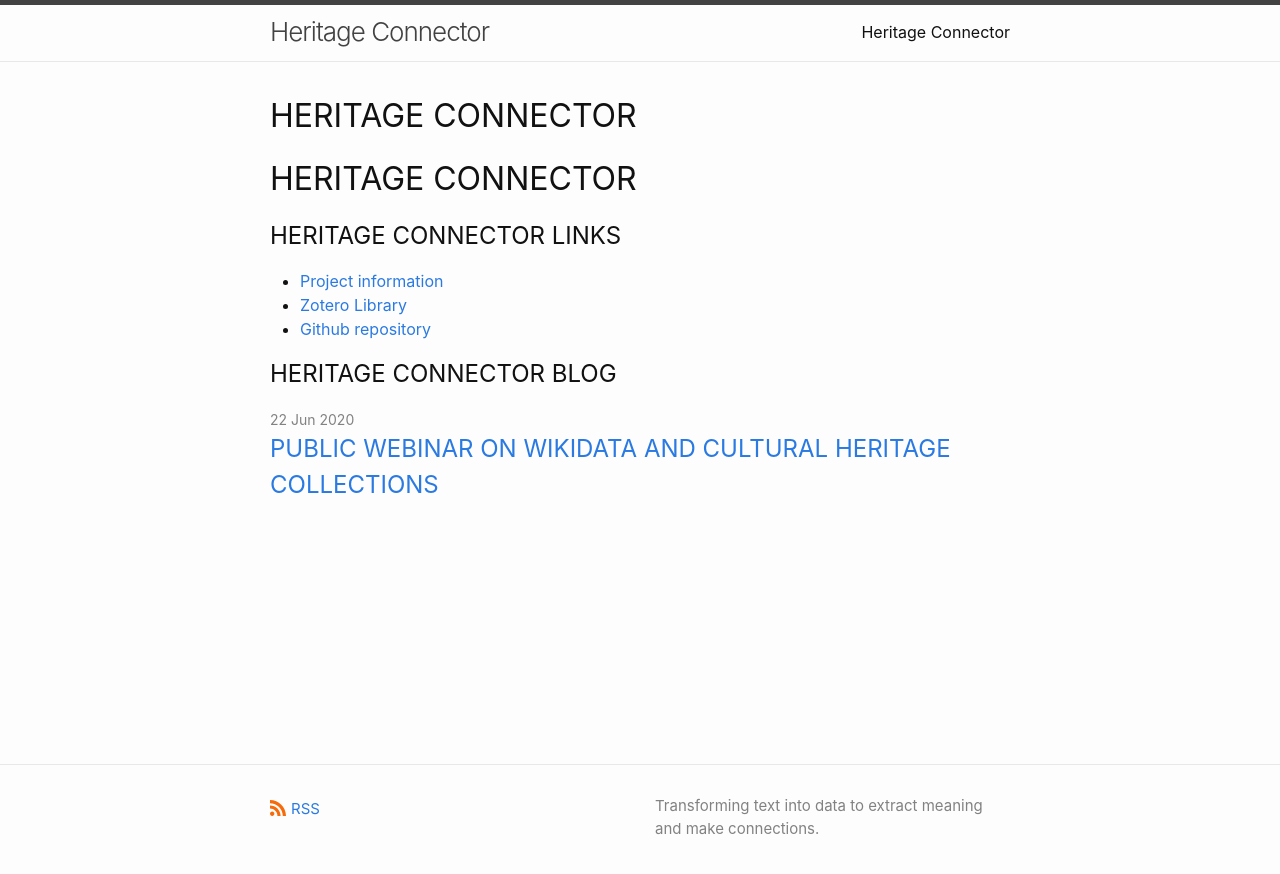
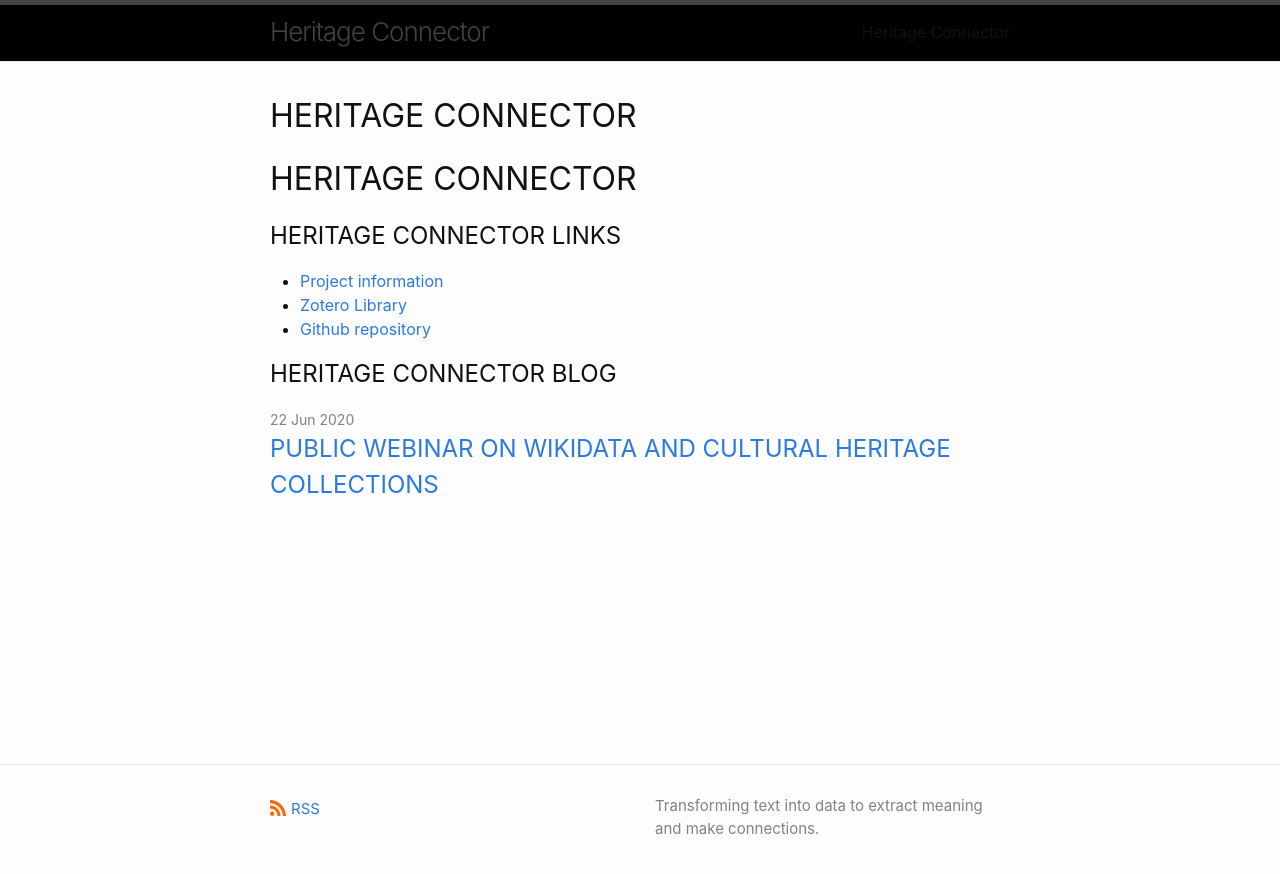
Before and after one commit to portableant/heritageconnector, a Jekyll site: the page built from README.md, in a window 1280 px wide. Shown: the top 874 px of the page. Built offline with Jekyll 4.4.1, drawn with Linux system fonts in a browser that asks for light colours; some web fonts are replaced; our own code applies the rules of GitHub Pages for plain Markdown files.

Commit message:
Update custom-styles.scss

```diff
--- a/_sass/minima/custom-styles.scss
+++ b/_sass/minima/custom-styles.scss
@@ -1,3 +1,3 @@
 // Placeholder to allow defining custom styles that override everything else.
 // (Use `_sass/minima/custom-variables.scss` to override variable defaults)
-.siteheader {background-color: black;}
+.site-header {background-color: black;}
```
